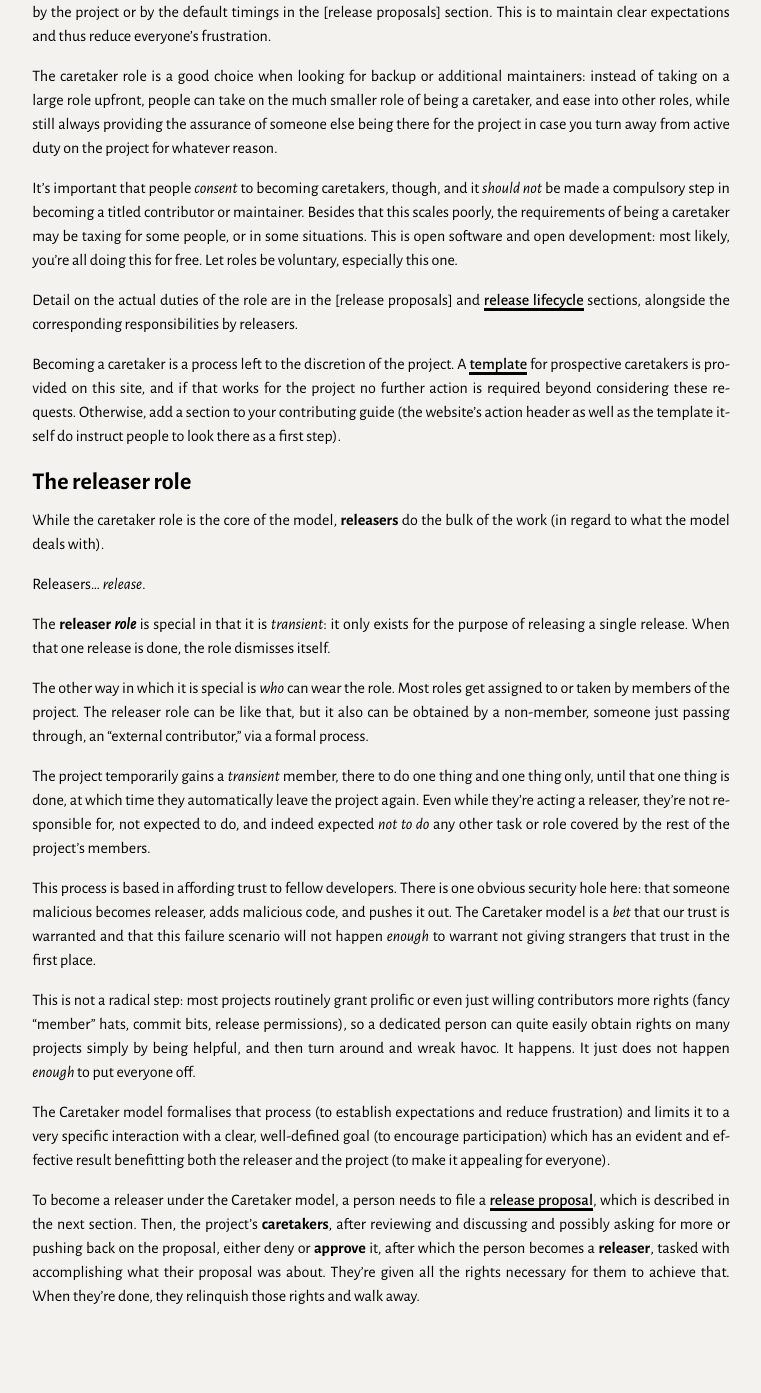
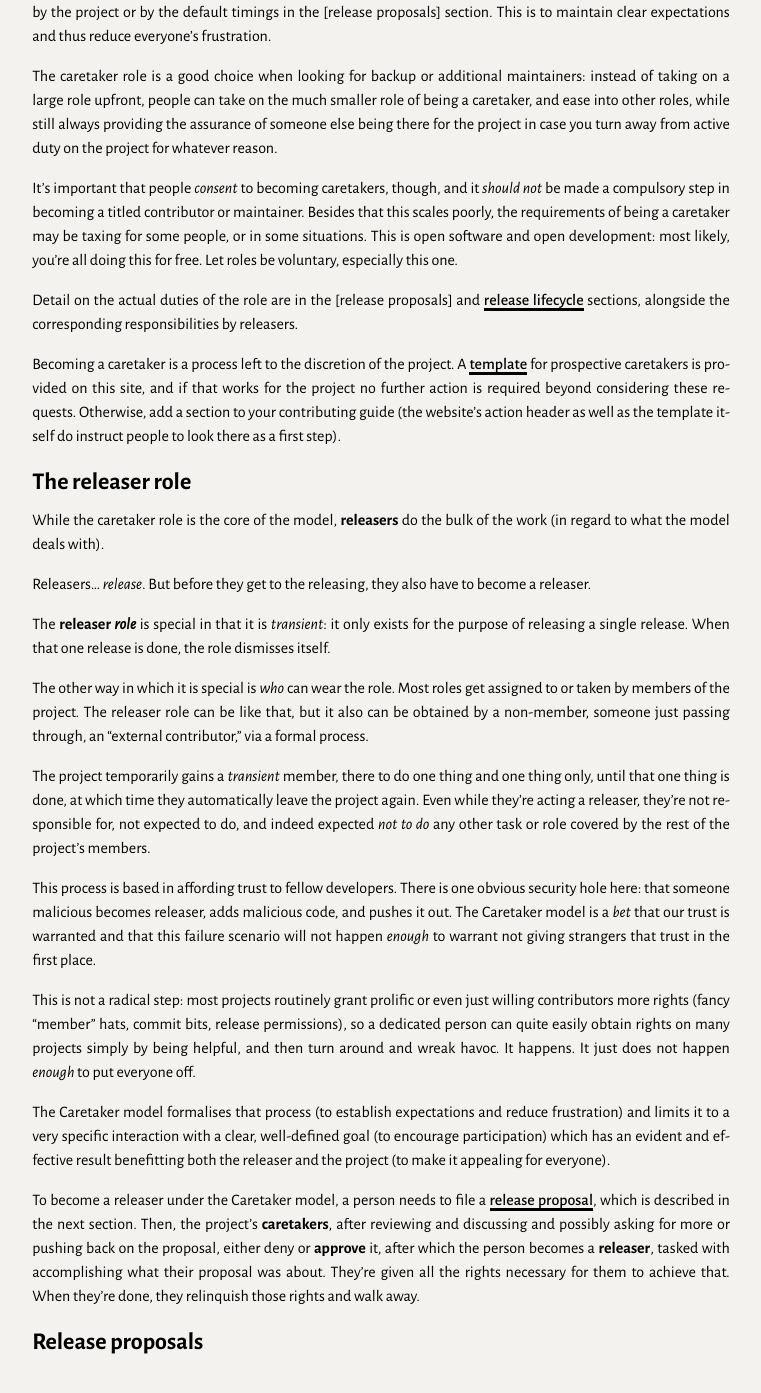
Before and after one commit to passcod/caretaker, a Jekyll site: the page built from index.markdown, in a window 1280 px wide and 1400 px high, scrolled down 5324 px. Shown: the top 1393 px of the window, without its empty margins (259-1020 px from the left). Built offline with Jekyll 4.4.1, drawn with Linux system fonts in a browser that asks for light colours; before the commit the page ends 6680 px from its top, so only the background shows below that.

Commit message:
Next heading

```diff
--- a/index.markdown
+++ b/index.markdown
@@ -267,13 +267,14 @@ action is required beyond considering these requests. Otherwise, add a section t
 guide (the website's action header as well as the template itself do instruct people to look there
 as a first step).
 
+
 ## The releaser role
 [releaser role]: #the-releaser-role
 
 While the caretaker role is the core of the model, **releasers** do the bulk of the work (in regard
 to what the model deals with).
 
-Releasers... _release_.
+Releasers... _release_. But before they get to the releasing, they also have to become a releaser.
 
 The **releaser _role_** is special in that it is _transient_: it only exists for the purpose of
 releasing a single release. When that one release is done, the role dismisses itself.
@@ -310,7 +311,10 @@ They're given all the rights necessary for them to achieve that. When they're do
 those rights and walk away.
 
 
+## Release proposals
 [release proposal]: #release-proposals
+
+
 [release lifecycle]: #release-lifecycle
 [walkthrough]: #walkthrough
 [automation]: #automation
```
